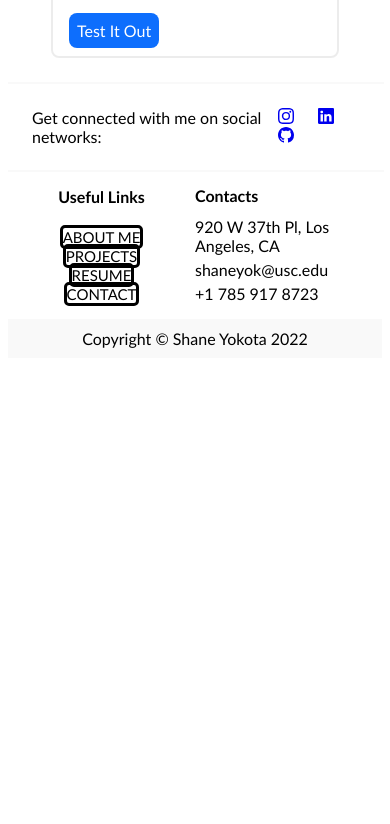
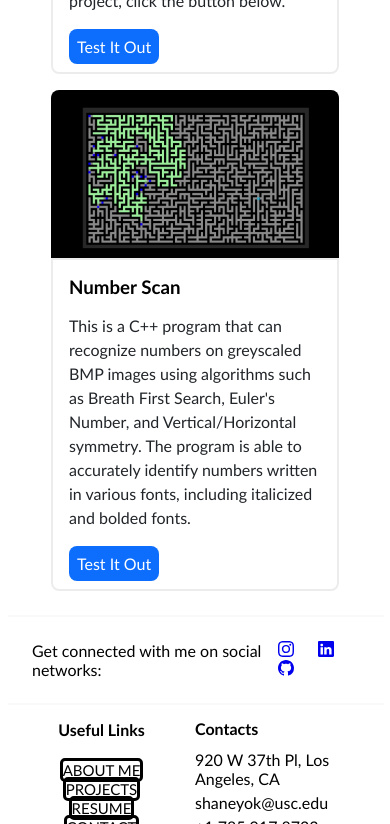
Before and after one commit to ShaneYokota72/Portfolio-Website, a plain HTML site: page projects.html in a window 390 px wide. Shown: the part 1176-2000 px from the top of the page. Before the commit the page ends 1542 px from the top, so only its background shows below. Drawn offline with Linux system fonts and the light colour scheme.

Commit message:
Project Additional

```diff
--- a/projects.html
+++ b/projects.html
@@ -58,6 +58,17 @@
     </div>
   </div>
 
+  <div class="card" style="width: 18rem;" id="NumberScanProj">
+    <div class="card-head" >
+      <img src="MazeSearchThumbnail.png" class="card-img-top" alt="Project Image" style="width:18rem;">
+    </div>
+    <div class="card-body">
+      <h3 class="card-title" style="margin: 0 auto 0.5rem 0;">Number Scan</h3>
+      <p class="card-text" style="margin: 1rem auto 1.5rem auto;">This is a C++ program that can recognize numbers on greyscaled BMP images using algorithms such as Breath First Search, Euler's Number, and Vertical/Horizontal symmetry. The program is able to accurately identify numbers written in various fonts, including italicized and bolded fonts.</p>
+      <a href="maze.html" class="card-button">Test It Out</a>
+    </div>
+  </div>
+
 </div>
 
 
--- a/style.css
+++ b/style.css
@@ -174,7 +174,7 @@ footer{
 
 .projectcontainer{
     display: grid;
-    grid-template-columns: 1fr 1fr;
+    grid-template-columns: 1fr 1fr 1fr;
     grid-template-rows: 1fr;
 
     width: auto;
@@ -191,10 +191,15 @@ footer{
 #MazeSearchProj{
     grid-column-start: 2;
     grid-column-end: 3;
+    margin: 0 auto;
+}
+
+#NumberScanProj{
+    grid-column-start: 3;
+    grid-column-end: 4;
     margin-left: 1rem;
 }
-
-
+/* For the Nav Bar to be always centered */
 @media only screen and (max-width: 800px){
     #menulist{
         flex-direction: column;
@@ -205,18 +210,24 @@ footer{
         margin: 15px 10px 0 10px;
     }
 }
-@media only screen and (max-width: 650px){
+/* For the Project Cards to not extend over the screen */
+@media only screen and (max-width: 900px){
     .projectcontainer{
         display: block;
     }
     #ChromakeyProj{
-        margin: 0 auto;
+        margin: 1rem auto;
     }
 
     #MazeSearchProj{
-        margin: 0 auto;
+        margin: 1rem auto;
+    }
+
+    #NumberScanProj{
+        margin: 1rem auto
     }
 }
+/* For the Logo to always be centered */
 @media only screen and (max-width: 550px){
     #ShaneLogo{
         width: 80vw;
```
Also changed, not shown: 1 other file.
